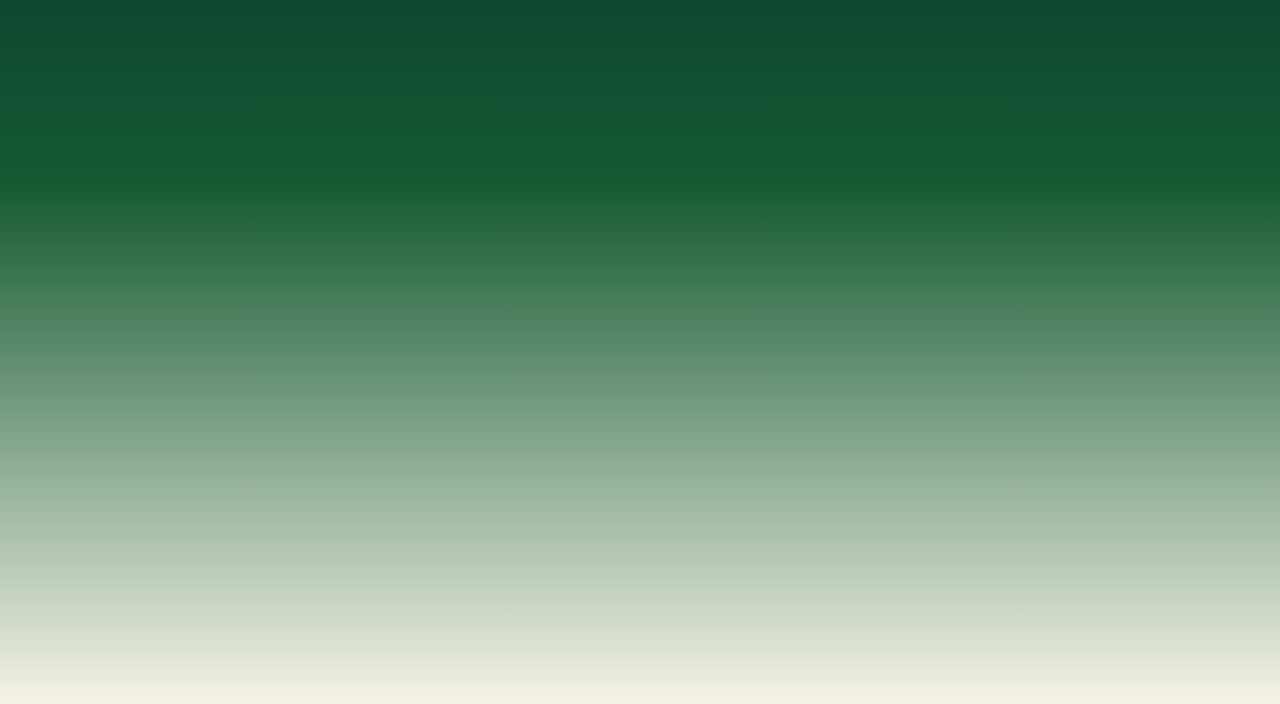
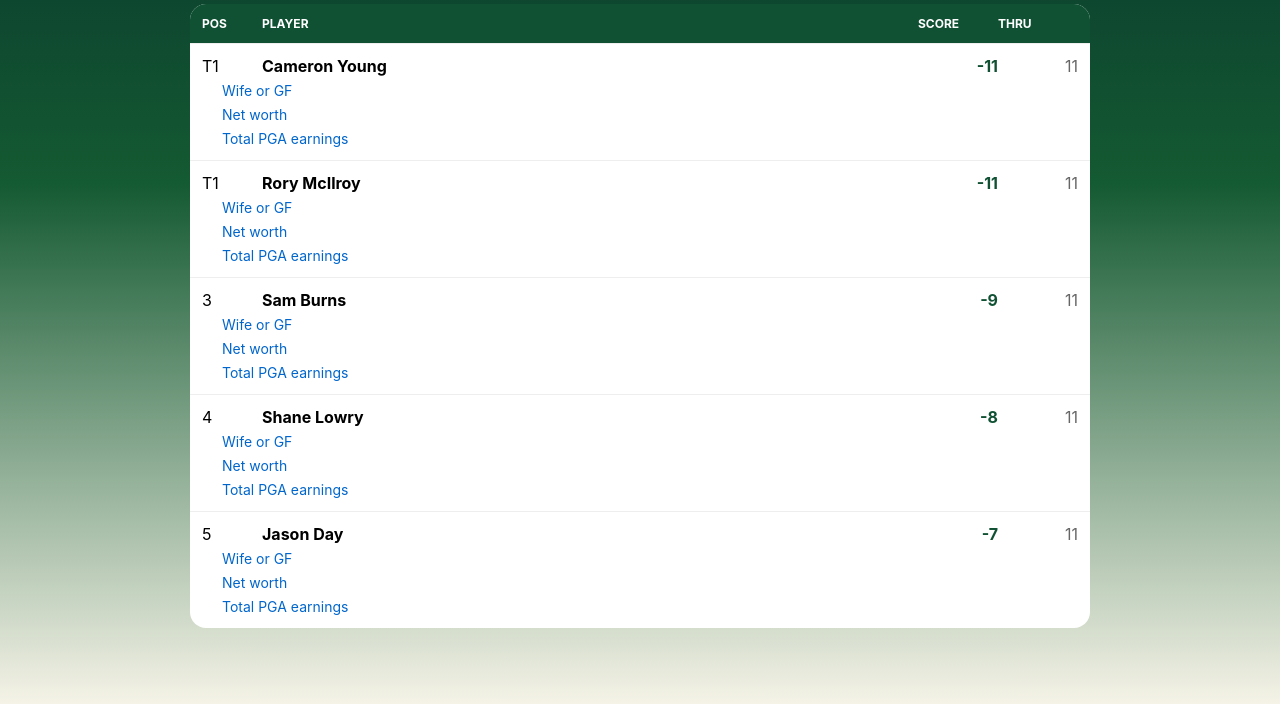
Before and after one commit to sanfordpretzel-bot/masters-app, a plain HTML site: page index.html in a window 1280 px wide. Shown: the part 96-800 px from the top of the page. Drawn offline with Linux system fonts and the light colour scheme.

Commit message:
Update index.html

```diff
--- a/index.html
+++ b/index.html
@@ -47,4 +47,99 @@
 
     .row {
       display: grid;
-      grid-template-columns: 60px 1fr
+      grid-template-columns: 60px 1fr 80px 80px;
+      align-items: center;
+    }
+
+    .name a {
+      font-weight: bold;
+      text-decoration: none;
+      color: black;
+    }
+
+    .score {
+      text-align: right;
+      font-weight: bold;
+      color: #0f5132;
+    }
+
+    .thru {
+      text-align: right;
+      color: #666;
+    }
+
+    .option {
+      margin-left: 20px;
+      margin-top: 4px;
+    }
+
+    .option a {
+      text-decoration: none;
+      color: #0066cc;
+      font-size: 14px;
+    }
+  </style>
+</head>
+
+<body>
+  <div class="wrap">
+    <h1>Masters Leaderboard</h1>
+
+    <div class="board">
+      <div class="header">
+        <div>POS</div>
+        <div>PLAYER</div>
+        <div>SCORE</div>
+        <div>THRU</div>
+      </div>
+
+      <div id="board"></div>
+    </div>
+  </div>
+
+  <script>
+    async function load() {
+      const res = await fetch('data.json?v=' + Date.now());
+      const data = await res.json();
+      const players = data.players || [];
+
+      const container = document.getElementById('board');
+      container.innerHTML = '';
+
+      players.forEach(p => {
+        const block = document.createElement('div');
+        block.className = 'player';
+
+        const row = document.createElement('div');
+        row.className = 'row';
+
+        row.innerHTML = `
+          <div>${p.position}</div>
+          <div class="name">
+            <a href="https://en.wikipedia.org/wiki/Special:Search?search=${encodeURIComponent(p.name)}" target="_blank">${p.name}</a>
+          </div>
+          <div class="score">${p.score}</div>
+          <div class="thru">${p.thru}</div>
+        `;
+
+        block.appendChild(row);
+
+        function option(label, query) {
+          const div = document.createElement('div');
+          div.className = 'option';
+          div.innerHTML = `<a href="https://www.google.com/search?q=${encodeURIComponent(query)}" target="_blank">${label}</a>`;
+          block.appendChild(div);
+        }
+
+        option("Wife or GF", p.name + " wife OR girlfriend");
+        option("Net worth", p.name + " net worth");
+        option("Total PGA earnings", p.name + " PGA earnings");
+
+        container.appendChild(block);
+      });
+    }
+
+    load();
+  </script>
+</body>
+</html>
```
